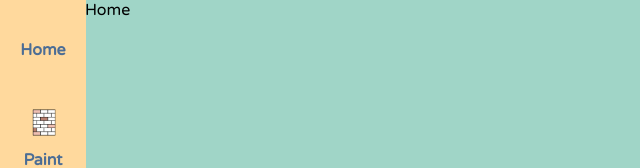
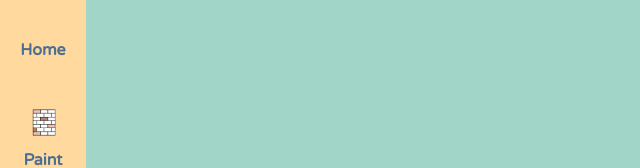
Before and after one commit to riabets/bricks, a Vue app: page / in a window 1280 px wide. Shown: the top 168 px of the page, without its empty margins (0-640 px from the left). Built offline with nearby package versions, Linux system fonts and the light colour scheme.

Commit message:
Update routes

```diff
--- a/src/components/Nav.vue
+++ b/src/components/Nav.vue
@@ -1,14 +1,14 @@
 <template>
     <nav class="navigation">
-        <a href="/" class="navigation__item">Home</a>
-        <a href="/paint-bricks" class="navigation__item">
+        <router-link :to="{name: 'home'}" class="navigation__item">Home</router-link>
+        <router-link :to="{name: 'paint-bricks'}" class="navigation__item">
             <img src="./../assets/wall.png" alt="">
             Paint bricks
-        </a>
-        <a href="/smash-bricks" class="navigation__item">
+        </router-link>
+        <router-link :to="{name: 'smash-bricks'}" class="navigation__item">
             <img src="./../assets/baseball.png" alt="">
             Smash bricks
-        </a>
+        </router-link>
     </nav>
 </template>
 
--- a/src/router/index.js
+++ b/src/router/index.js
@@ -14,17 +14,17 @@ const router = new Router({
     base: Vue.config.publicPath,
     routes: [
         {
-            path: '/',
+            path: '/bricks',
             name: 'home',
             component: App,
             children: [
                 {
-                    path: 'paint-bricks',
+                    path: '/bricks/paint-bricks',
                     name: 'paint-bricks',
                     component: PaintBricks
                 },
                 {
-                    path: 'smash-bricks',
+                    path: '/bricks/smash-bricks',
                     name: 'smash-bricks',
                     component: SmashBricks
                 },
```
Also changed, not shown: src/assets/index.png.
